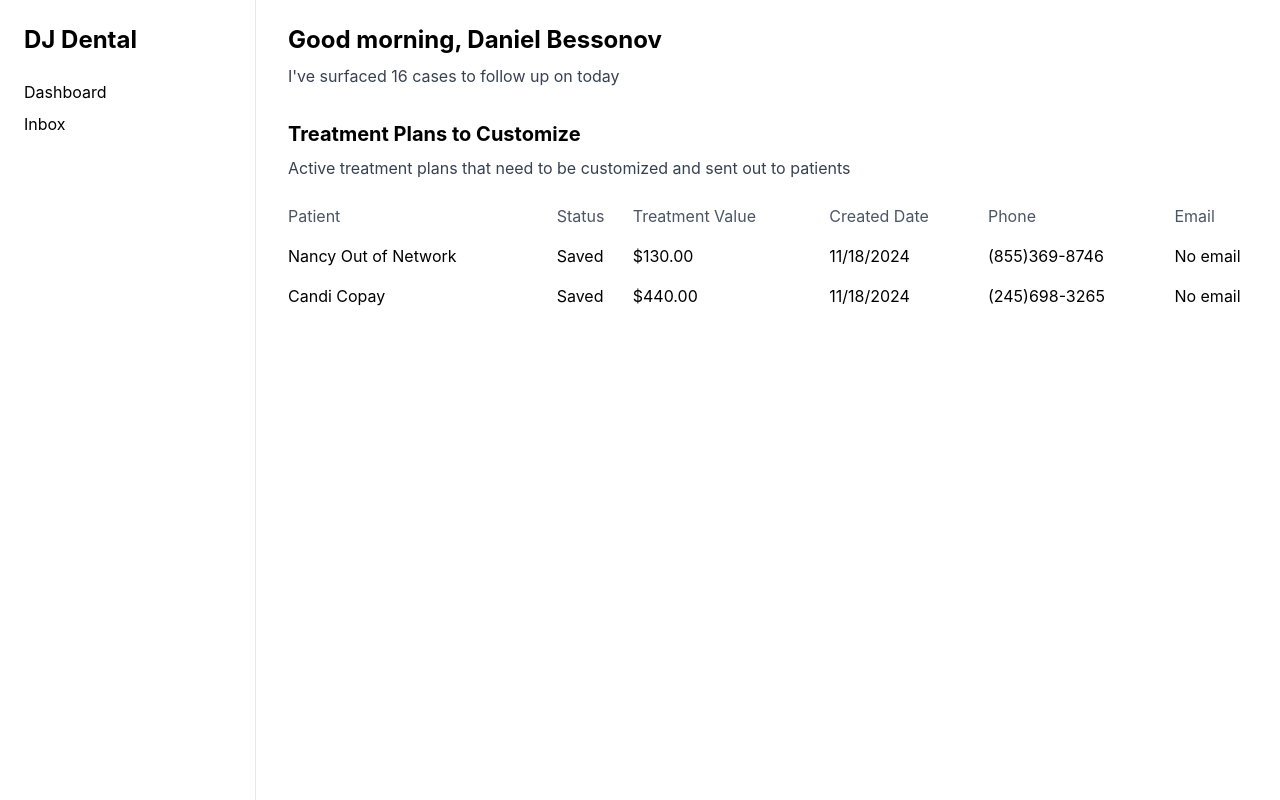
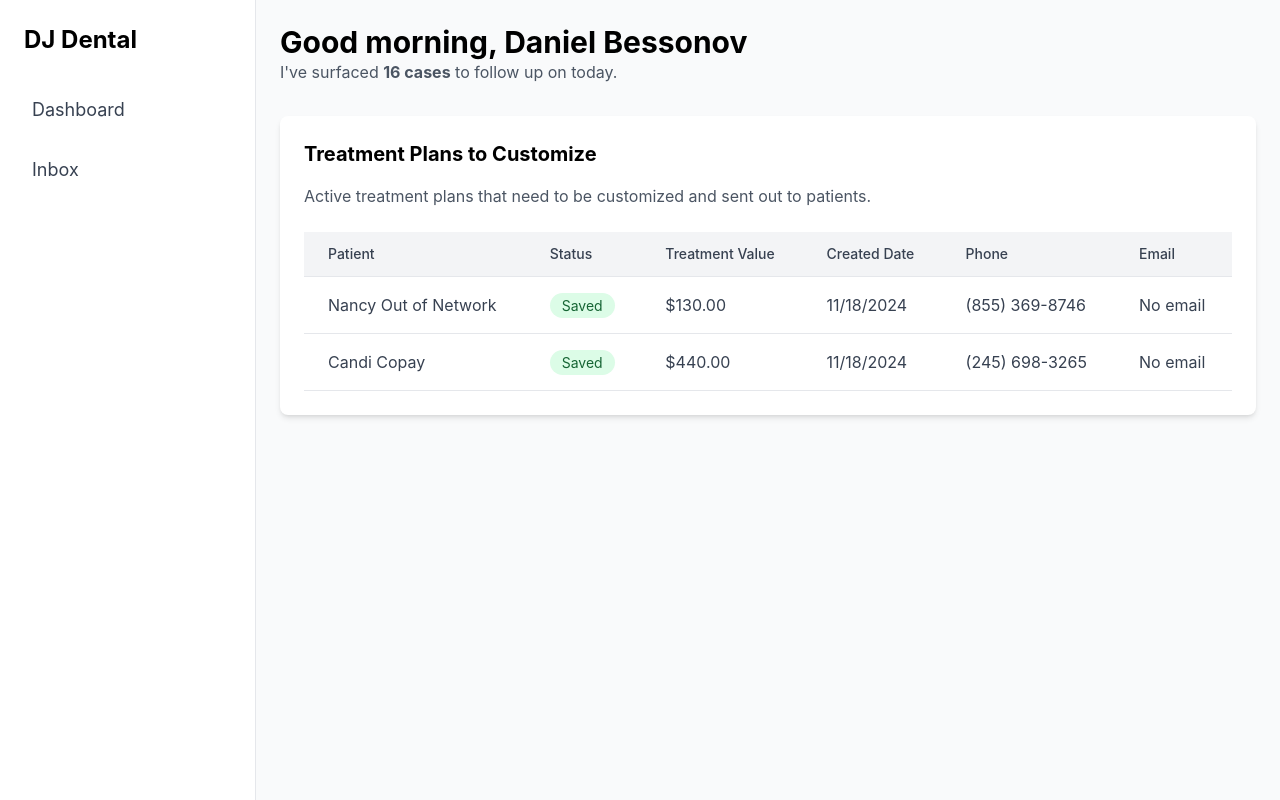
Before and after one commit to maheswariridhi/Derma, a React (Vite) app in the folder frontend/: page / in a window 1280 px wide. Built offline with nearby package versions, Linux system fonts and the light colour scheme.

Commit message:
update 2

```diff
--- a/frontend/src/components/Sidebar.jsx
+++ b/frontend/src/components/Sidebar.jsx
@@ -4,20 +4,26 @@ import { Link } from "react-router-dom";
 const Sidebar = () => {
   return (
     <div className="p-6">
-      <h1 className="text-2xl font-bold mb-6">DJ Dental</h1>
-      <nav className="space-y-2">
+      <h1 className="text-2xl font-bold mb-8">DJ Dental</h1>
+      <nav>
+        <ul className="space-y-4">
+          <li>
             <Link
               to="/"
-          className="block text-black hover:underline"
+              className="block text-gray-700 text-lg hover:bg-gray-100 p-2 rounded"
             >
               Dashboard
             </Link>
+          </li>
+          <li>
             <Link
               to="/inbox"
-          className="block text-black hover:underline"
+              className="block text-gray-700 text-lg hover:bg-gray-100 p-2 rounded"
             >
               Inbox
             </Link>
+          </li>
+        </ul>
       </nav>
     </div>
   );
--- a/frontend/src/layouts/MainLayout.jsx
+++ b/frontend/src/layouts/MainLayout.jsx
@@ -3,12 +3,15 @@ import Sidebar from "../components/Sidebar";
 
 const MainLayout = ({ children }) => {
   return (
-    <div className="flex min-h-screen bg-white">
-      <div className="w-64 min-h-screen border-r border-gray-200">
+    <div className="flex h-screen">
+      {/* Sidebar */}
+      <div className="w-64 bg-white border-r shadow-md">
         <Sidebar />
       </div>
-      <div className="flex-1 pl-8">
-        {children}
+
+      {/* Main Content */}
+      <div className="flex-1 bg-gray-50">
+        <div className="max-w-7xl mx-auto p-6">{children}</div>
       </div>
     </div>
   );
--- a/frontend/src/pages/DashboardPage.jsx
+++ b/frontend/src/pages/DashboardPage.jsx
@@ -1,76 +1,89 @@
 import React from "react";
-import { useNavigate } from "react-router-dom";
 import MainLayout from "../layouts/MainLayout";
 
 const DashboardPage = () => {
-  const navigate = useNavigate();
-
-  const treatmentPlans = [
+  const patients = [
     {
-      id: 1,
-      patient: "Nancy Out of Network",
+      name: "Nancy Out of Network",
       status: "Saved",
-      treatmentValue: "130.00",
+      treatmentValue: "$130.00",
       createdDate: "11/18/2024",
-      phone: "(855)369-8746",
-      email: "No email"
+      phone: "(855) 369-8746",
+      email: "No email",
     },
     {
-      id: 2,
-      patient: "Candi Copay",
+      name: "Candi Copay",
       status: "Saved",
-      treatmentValue: "440.00",
+      treatmentValue: "$440.00",
       createdDate: "11/18/2024",
-      phone: "(245)698-3265",
-      email: "No email"
-    }
+      phone: "(245) 698-3265",
+      email: "No email",
+    },
   ];
 
   return (
     <MainLayout>
-      <div className="py-6">
-        {/* Welcome Section */}
-        <h1 className="text-2xl font-bold mb-2">Good morning, Daniel Bessonov</h1>
-        <p className="text-gray-700 mb-8">
-          I've surfaced 16 cases to follow up on today
+      <div className="space-y-8">
+        {/* Greeting Section */}
+        <div>
+          <h2 className="text-3xl font-bold">Good morning, Daniel Bessonov</h2>
+          <p className="text-gray-600">
+            I've surfaced <span className="font-bold">16 cases</span> to follow up on today.
+          </p>
+        </div>
+
+        {/* Table Section */}
+        <div className="bg-white shadow-md rounded-lg p-6">
+          <h3 className="text-xl font-bold mb-4">Treatment Plans to Customize</h3>
+          <p className="text-gray-600 mb-6">
+            Active treatment plans that need to be customized and sent out to patients.
           </p>
 
-        {/* Treatment Plans Section */}
-        <div>
-          <h2 className="text-xl font-bold mb-2">Treatment Plans to Customize</h2>
-          <p className="text-gray-700 mb-4">
-            Active treatment plans that need to be customized and sent out to patients
-          </p>
-
-          {/* Table */}
-          <table className="w-full">
+          <div className="overflow-x-auto">
+            <table className="min-w-full bg-white border-collapse">
               <thead>
-              <tr className="text-left">
-                <th className="py-2 font-normal text-gray-600">Patient</th>
-                <th className="py-2 font-normal text-gray-600">Status</th>
-                <th className="py-2 font-normal text-gray-600">Treatment Value</th>
-                <th className="py-2 font-normal text-gray-600">Created Date</th>
-                <th className="py-2 font-normal text-gray-600">Phone</th>
-                <th className="py-2 font-normal text-gray-600">Email</th>
+                <tr className="bg-gray-100 border-b">
+                  <th className="text-left px-6 py-3 text-sm font-medium text-gray-700">
+                    Patient
+                  </th>
+                  <th className="text-left px-6 py-3 text-sm font-medium text-gray-700">
+                    Status
+                  </th>
+                  <th className="text-left px-6 py-3 text-sm font-medium text-gray-700">
+                    Treatment Value
+                  </th>
+                  <th className="text-left px-6 py-3 text-sm font-medium text-gray-700">
+                    Created Date
+                  </th>
+                  <th className="text-left px-6 py-3 text-sm font-medium text-gray-700">
+                    Phone
+                  </th>
+                  <th className="text-left px-6 py-3 text-sm font-medium text-gray-700">
+                    Email
+                  </th>
                 </tr>
               </thead>
               <tbody>
-              {treatmentPlans.map((plan) => (
+                {patients.map((patient, index) => (
                   <tr
-                  key={plan.id}
-                  className="hover:bg-gray-50 cursor-pointer"
-                  onClick={() => navigate(`/patients/${plan.id}`)}
+                    key={index}
+                    className="border-b hover:bg-gray-50 transition"
                   >
-                  <td className="py-2">{plan.patient}</td>
-                  <td className="py-2">{plan.status}</td>
-                  <td className="py-2">${plan.treatmentValue}</td>
-                  <td className="py-2">{plan.createdDate}</td>
-                  <td className="py-2">{plan.phone}</td>
-                  <td className="py-2">{plan.email}</td>
+                    <td className="px-6 py-4 text-gray-700">{patient.name}</td>
+                    <td className="px-6 py-4">
+                      <span className="bg-green-100 text-green-800 px-3 py-1 rounded-full text-sm">
+                        {patient.status}
+                      </span>
+                    </td>
+                    <td className="px-6 py-4 text-gray-700">{patient.treatmentValue}</td>
+                    <td className="px-6 py-4 text-gray-700">{patient.createdDate}</td>
+                    <td className="px-6 py-4 text-gray-700">{patient.phone}</td>
+                    <td className="px-6 py-4 text-gray-700">{patient.email}</td>
                   </tr>
                 ))}
               </tbody>
             </table>
+          </div>
         </div>
       </div>
     </MainLayout>
--- a/frontend/tailwind.config.js
+++ b/frontend/tailwind.config.js
@@ -1,7 +1,26 @@
-export default {
-  content: ['./index.html', './src/**/*.{js,jsx}'],
+module.exports = {
+  content: [
+    "./src/**/*.{js,jsx,ts,tsx}",
+    "./src/components/**/*.{js,jsx,ts,tsx}",
+    "./src/layouts/**/*.{js,jsx,ts,tsx}",
+    "./src/pages/**/*.{js,jsx,ts,tsx}",
+    "./src/styles/**/*.{css}",
+    "./index.html"
+  ],
   theme: {
-    extend: {},
+    extend: {
+      fontFamily: {
+        sans: [
+          '-apple-system',
+          'BlinkMacSystemFont',
+          'Segoe UI',
+          'Roboto',
+          'Helvetica',
+          'Arial',
+          'sans-serif'
+        ],
+      },
+    },
   },
   plugins: [],
 };
```
Lines whose indentation alone changed are shown as unchanged.
